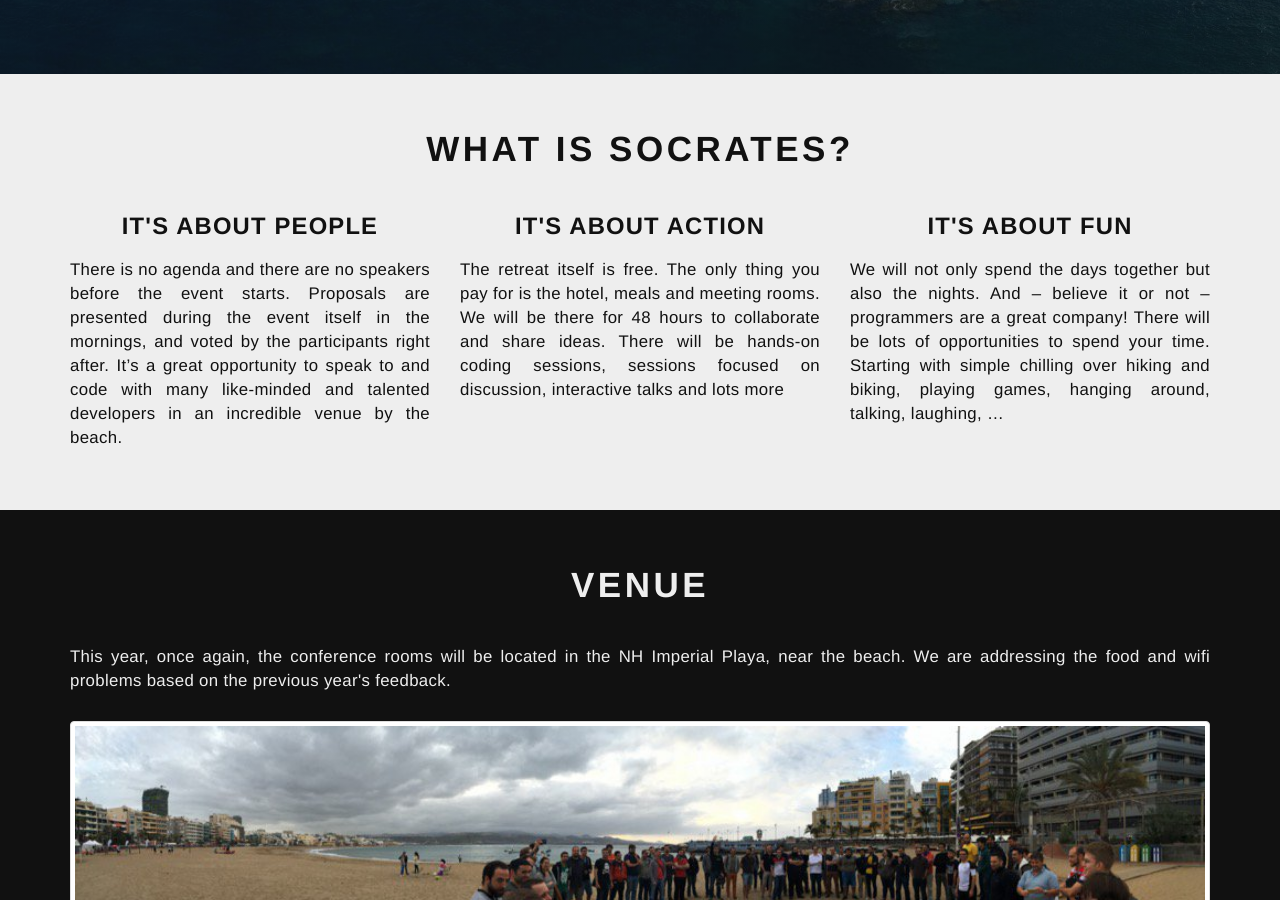
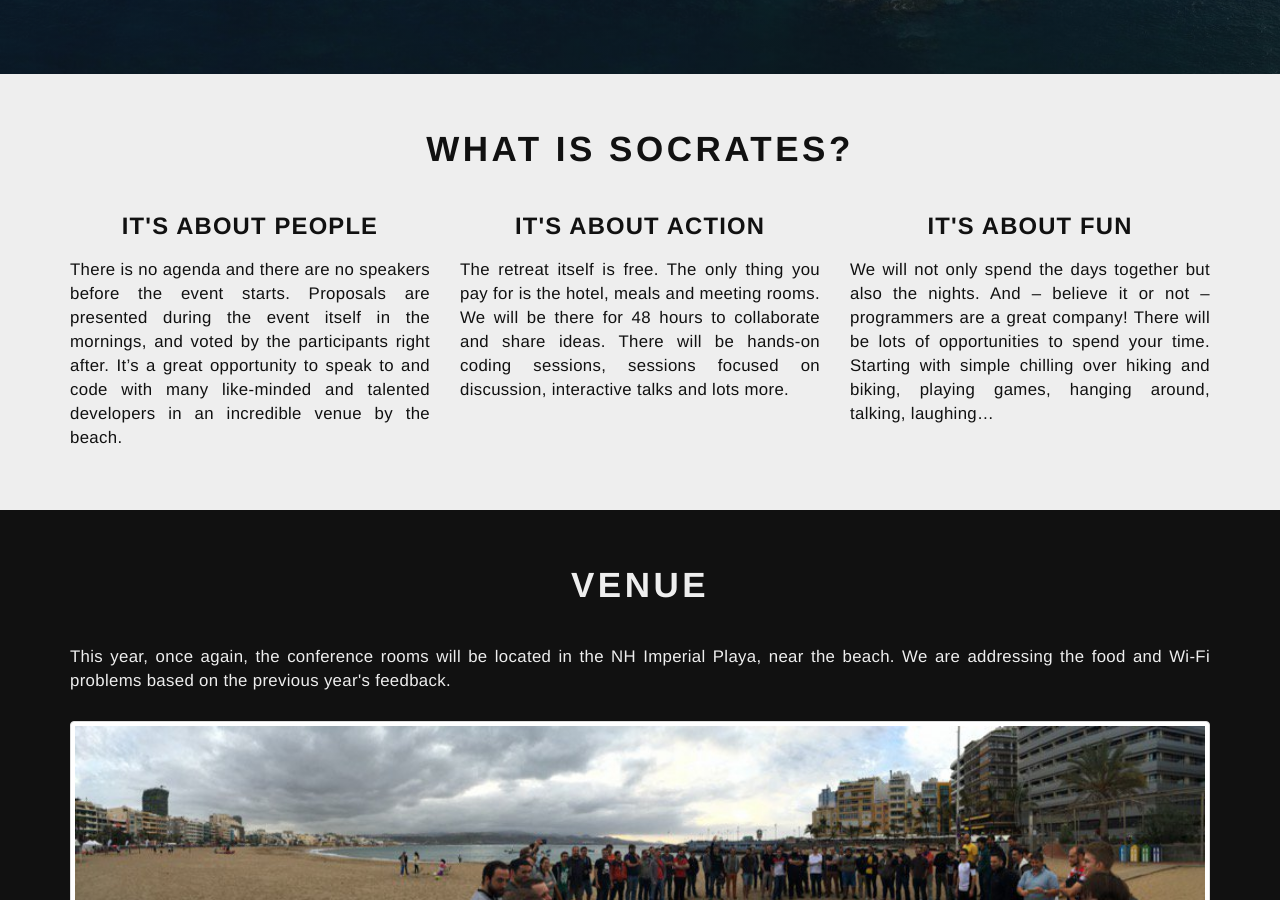
Before and after one commit to Suui/Socracan, a Jekyll site: the page built from home.html, in a window 1280 px wide and 900 px high, scrolled down 512 px. Built offline with Jekyll 4.4.1, drawn with Linux system fonts in a browser that asks for light colours; some of the changed text lies outside the part shown.

Commit message:
Improve wording

```diff
--- a/home.html
+++ b/home.html
@@ -39,11 +39,11 @@
             </div>
             <div class="col-md-4">
                 <div class="caption">It's about Action</div>
-                <p>The retreat itself is free. The only thing you pay for is the hotel, meals and meeting rooms. We will be there for 48 hours to collaborate and share ideas. There will be hands-on coding sessions, sessions focused on discussion, interactive talks and lots more</p>
+                <p>The retreat itself is free. The only thing you pay for is the hotel, meals and meeting rooms. We will be there for 48 hours to collaborate and share ideas. There will be hands-on coding sessions, sessions focused on discussion, interactive talks and lots more.</p>
             </div>
             <div class="col-md-4">
                 <div class="caption">It's about Fun</div>
-                <p>We will not only spend the days together but also the nights. And – believe it or not – programmers are a great company! There will be lots of opportunities to spend your time. Starting with simple chilling over hiking and biking, playing games, hanging around, talking, laughing, …</p>
+                <p>We will not only spend the days together but also the nights. And – believe it or not – programmers are a great company! There will be lots of opportunities to spend your time. Starting with simple chilling over hiking and biking, playing games, hanging around, talking, laughing…</p>
             </div>
         </div>
     </div>
@@ -52,7 +52,7 @@
 <section id="venue">
 	<div class="container">
 		<div class="title">Venue</div>
-		<p>This year, once again, the conference rooms will be located in the NH Imperial Playa, near the beach. We are addressing the food and wifi problems based on the previous year's feedback.</p>
+		<p>This year, once again, the conference rooms will be located in the NH Imperial Playa, near the beach. We are addressing the food and Wi-Fi problems based on the previous year's feedback.</p>
 		<div class="row">
 			<div class="col-md-12">
 				<img class="img-thumbnail" src="/img/venue/1.jpg" alt="Venue">
@@ -90,13 +90,13 @@
 			<div class="title">Registration &amp; Payment</div>
 
 			<div class="col-md-12">
-				<p class="details"><b>The number of assistants should be limited to 80</b>. We want to change the payment method this year and are working on it. There are two hotels available, both are nearby, within a 5min walk from each other. The event takes place in the <b>NH Imperial Playa hotel</b>. The prices for the event are still subject to change, but should be near the following:</p>
+				<p class="details"><b>The number of attendees should be limited to 80</b>. We want to change the payment method this year and are working on it. There are two hotels available, both are nearby, within a 5min walk from each other. The event takes place in the <b>NH Imperial Playa hotel</b>. The prices for the event are still subject to change, but should be near the following:</p>
 			</div>
 
 			<div class="col-md-4">
 				<div class="budget">
 					<div class="explanation">
-						<b>Estimating about 70 assistants</b>, price per person to be added to your stay expenses in the hotel
+						<b>Estimating about 70 attendees</b>, price per person to be added to your hotel expenses
 					</div>
 
 					Conference rooms and food: <span class="price">180€</span>
@@ -105,19 +105,19 @@
 			<div class="col-md-4">
 				<div class="budget">
 					<div class="explanation">
-						To stay in the <b>NH Imperial Playa hotel</b>, price per person 3 nights
+						To stay in the <b>NH Imperial Playa hotel</b>, price per person for 3 nights
 					</div>
 
 					Single room: <span class="price">265€</span><br />
 					Double room: <span class="price">150€</span><br />
-					Single room view terrace: <span class="price">315€</span><br />
-					Double room view terrace: <span class="price">180€</span>
+					Single room, terrace-view: <span class="price">315€</span><br />
+					Double room, terrace-view: <span class="price">180€</span>
 				</div>
 			</div>
 			<div class="col-md-4">
 				<div class="budget">
 					<div class="explanation">
-						To stay in the <b>NH Playa Las Canteras hotel</b>, price per person 3 nights
+						To stay in the <b>NH Playa Las Canteras hotel</b>, price per person for 3 nights
 					</div>
 
 					Single room: <span class="price">240€</span><br />
```
Also changed, not shown: other parts of home.html (+2 -2 lines).
